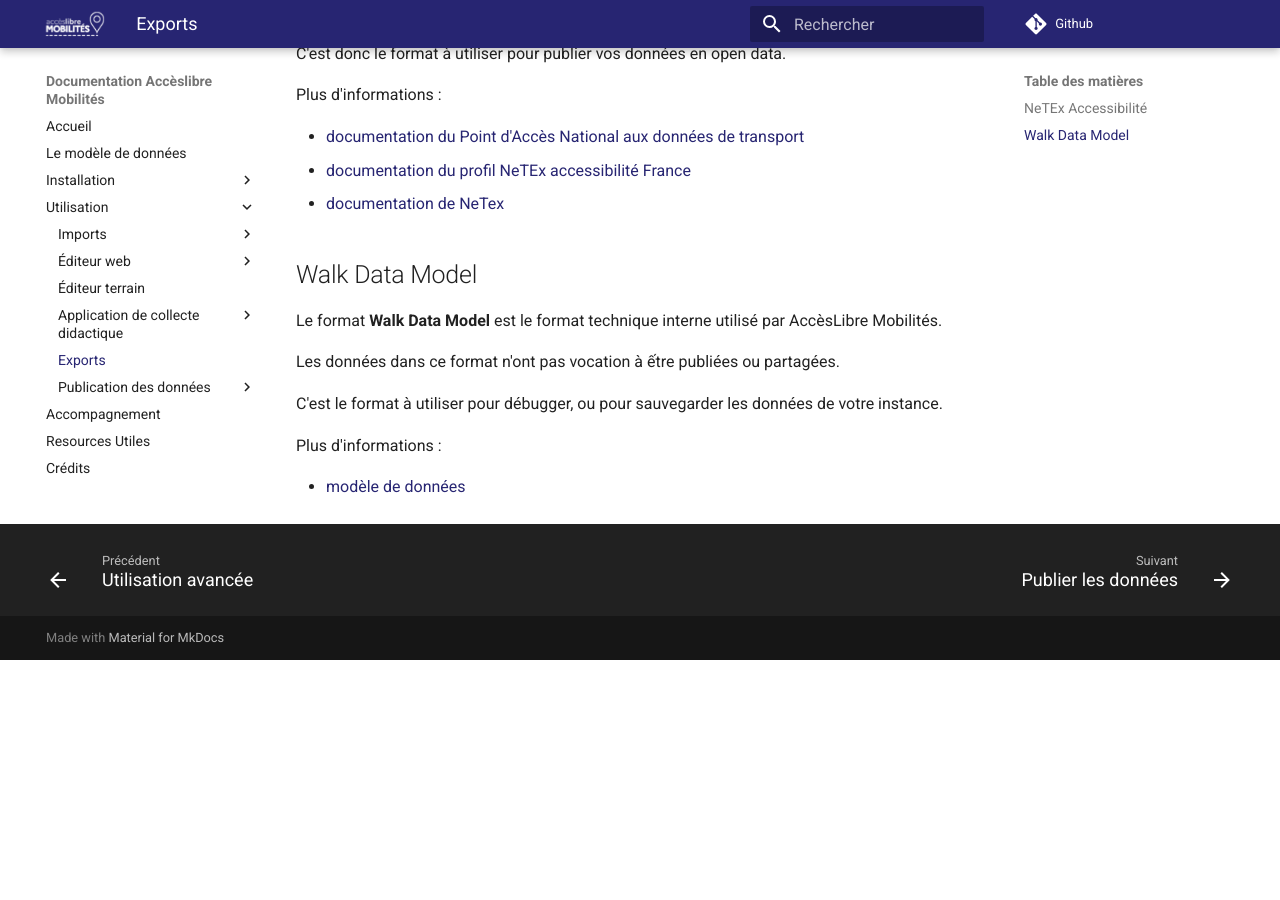
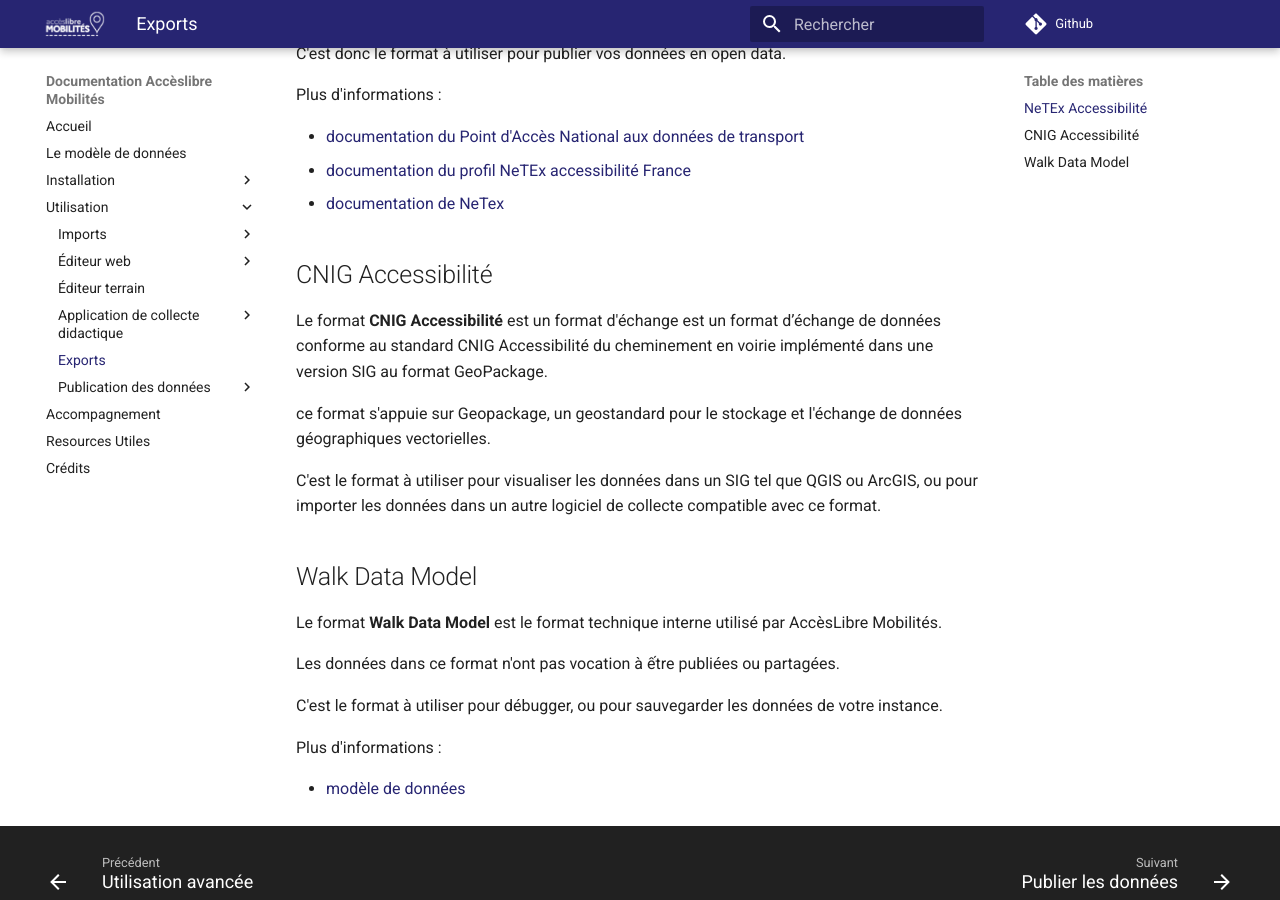
Before and after one commit to MTES-MCT/alm-docs, an MkDocs documentation site: the page built from docs/usage/exports.md, in a window 1280 px wide and 900 px high, scrolled down 441 px. Built offline with MkDocs 1.6.1 and Material for MkDocs 9.7.7, drawn with Linux system fonts in a browser that asks for light colours; comment, search, counter and statistics services are not loaded; before the commit the page ends 1101 px from its top, so only the background shows below that.

Commit message:
add docs about CNIG import and export

```diff
--- a/docs/usage/exports.md
+++ b/docs/usage/exports.md
@@ -17,6 +17,20 @@ Plus d'informations :
 - [documentation du profil NeTEx accessibilité France](https://normes.transport.data.gouv.fr/normes/netex/accessibilite/)
 - [documentation de NeTex](https://transmodel-cen.eu/index.php/netex/)
 
+
+## CNIG Accessibilité
+
+Le format **CNIG Accessibilité** est un format d'échange est un format d’échange de données
+conforme au standard CNIG Accessibilité du cheminement en voirie implémenté dans
+une version SIG au format GeoPackage.
+
+ce format s'appuie sur Geopackage, un geostandard pour le stockage et l'échange de données
+géographiques vectorielles.
+
+C'est le format à utiliser pour visualiser les données dans un SIG tel que QGIS ou ArcGIS,
+ou pour importer les données dans un autre logiciel de collecte compatible avec ce format.
+
+
 ## Walk Data Model
 
 Le format **Walk Data Model** est le format technique interne utilisé par AccèsLibre Mobilités.
--- a/mkdocs.yml
+++ b/mkdocs.yml
@@ -51,6 +51,7 @@ nav:
       - Cheminement:
         - 'usage/imports/cheminement/index.md'
         - OSM : 'usage/imports/cheminement/imports-cheminement-osm.md'
+        - CNIG Accessibilité : 'usage/imports/cheminement/imports-cheminement-cnig.md'
       - Transport:
         - 'usage/imports/transport/index.md'
         - NeTEx : usage/imports/transport/imports-transport-netex.md
```
Also changed, not shown: docs/usage/imports/cheminement/imports-cheminement-cnig.md (added, +44 -0 lines), docs/img/qaccess_create.png (added).
